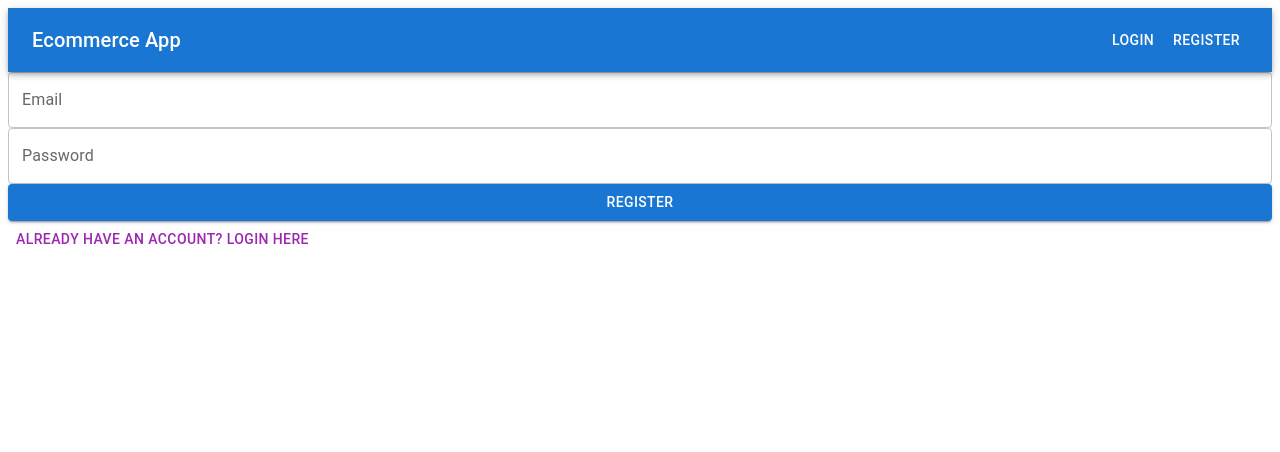
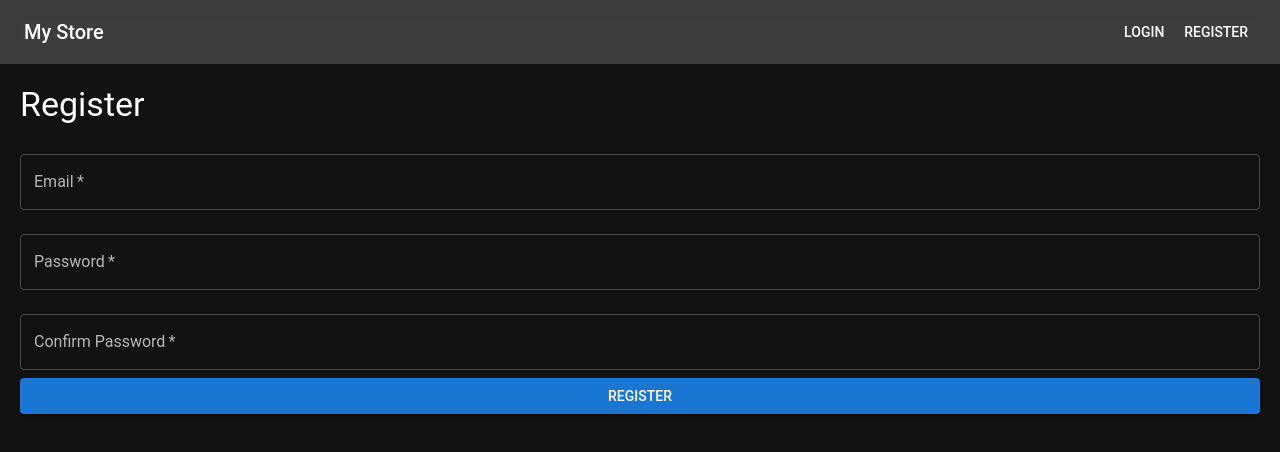
Before and after one commit to 0x5un5h1n3/ecommerce-app, a React (Create React App) app: page /register in a window 1280 px wide. Shown: the top 452 px of the page. Built offline with nearby package versions, Linux system fonts and the light colour scheme.

Commit message:
Add username on Navbar, Fix  Navigations

```diff
--- a/package.json
+++ b/package.json
@@ -5,6 +5,7 @@
   "dependencies": {
     "@emotion/react": "^11.13.3",
     "@emotion/styled": "^11.13.0",
+    "@mui/icons-material": "^6.1.7",
     "@mui/material": "^6.1.7",
     "@testing-library/jest-dom": "^5.17.0",
     "@testing-library/react": "^13.4.0",
--- a/src/App.js
+++ b/src/App.js
@@ -1,51 +1,261 @@
-import React, { useState } from "react";
-import { BrowserRouter, Routes, Route } from "react-router-dom";
+import React, { useState, useEffect } from "react";
+import {
+  BrowserRouter as Router,
+  Routes,
+  Route,
+  Navigate,
+} from "react-router-dom";
+import { ThemeProvider, createTheme } from "@mui/material/styles";
+import CssBaseline from "@mui/material/CssBaseline";
 import Navbar from "./components/Navbar";
 import ProductList from "./components/ProductList";
 import Cart from "./components/Cart";
+import LoginForm from "./components/LoginForm";
 import RegisterForm from "./components/RegisterForm";
-import LoginForm from "./components/LoginForm";
+import { Snackbar, Alert } from "@mui/material";
 
-const App = () => {
+// Sample product data with images
+const initialProducts = [
+  {
+    id: 1,
+    name: "Laptop",
+    price: 999.99,
+    image: "https://via.placeholder.com/150",
+    description: "High-performance laptop",
+    category: "Electronics",
+  },
+  {
+    id: 2,
+    name: "Smartphone",
+    price: 599.99,
+    image: "https://via.placeholder.com/150",
+    description: "Latest model smartphone",
+    category: "Electronics",
+  },
+  {
+    id: 3,
+    name: "Headphones",
+    price: 199.99,
+    image: "https://via.placeholder.com/150",
+    description: "Noise-cancelling headphones",
+    category: "Accessories",
+  },
+  {
+    id: 4,
+    name: "Smartwatch",
+    price: 249.99,
+    image: "https://via.placeholder.com/150",
+    description: "Advanced smartwatch",
+    category: "Wearables",
+  },
+  {
+    id: 5,
+    name: "Tablet",
+    price: 349.99,
+    image: "https://via.placeholder.com/150",
+    description: "Portable tablet",
+    category: "Electronics",
+  },
+  {
+    id: 6,
+    name: "Wireless Earbuds",
+    price: 129.99,
+    image: "https://via.placeholder.com/150",
+    description: "True wireless earbuds",
+    category: "Accessories",
+  },
+];
+
+// Create a theme
+const theme = createTheme({
+  palette: {
+    mode: "dark",
+    primary: {
+      main: "#1976d2",
+    },
+    background: {
+      default: "#121212",
+      paper: "#1e1e1e",
+    },
+  },
+  typography: {
+    fontFamily: "Roboto, Arial, sans-serif",
+  },
+});
+
+function App() {
   const [user, setUser] = useState(null);
   const [cart, setCart] = useState([]);
+  const [products, setProducts] = useState(initialProducts);
+  const [snackbar, setSnackbar] = useState({
+    open: false,
+    message: "",
+    severity: "success",
+  });
 
   const handleLogin = (userData) => {
-    setUser(userData);
+    const user = {
+      email: userData.email,
+      name: userData.email.split("@")[0], // Extract name from email
+      id: Date.now(),
+    };
+    setUser(user);
+    showSnackbar("Login successful!");
   };
 
   const handleLogout = () => {
     setUser(null);
+    setCart([]);
+    showSnackbar("Logged out successfully.");
+  };
+
+  const handleRegister = (userData) => {
+    const user = {
+      email: userData.email,
+      name: userData.email.split("@")[0],
+      id: Date.now(),
+    };
+    setUser(user);
+    showSnackbar("Registration successful!");
+  };
+
+  const showSnackbar = (message, severity = "success") => {
+    setSnackbar({ open: true, message, severity });
+    setTimeout(() => {
+      setSnackbar({ open: false, message: "", severity: "success" });
+    }, 3000);
   };
 
   const addToCart = (product) => {
-    setCart([...cart, product]);
+    setCart((currentCart) => {
+      const existingProduct = currentCart.find(
+        (item) => item.id === product.id
+      );
+      if (existingProduct) {
+        return currentCart.map((item) =>
+          item.id === product.id
+            ? { ...item, quantity: (item.quantity || 1) + 1 }
+            : item
+        );
+      } else {
+        return [...currentCart, { ...product, quantity: 1 }];
+      }
+    });
   };
 
-  const removeFromCart = (product) => {
-    setCart(cart.filter((item) => item.id !== product.id));
+  const removeFromCart = (productToRemove) => {
+    setCart((currentCart) =>
+      currentCart.filter((item) => item.id !== productToRemove.id)
+    );
   };
 
+  const updateCartItemQuantity = (productId, newQuantity) => {
+    setCart((currentCart) =>
+      currentCart
+        .map((item) =>
+          item.id === productId ? { ...item, quantity: newQuantity } : item
+        )
+        .filter((item) => item.quantity > 0)
+    );
+  };
+
+  useEffect(() => {
+    const storedUser = localStorage.getItem("user");
+    const storedCart = localStorage.getItem("cart");
+
+    if (storedUser) {
+      setUser(JSON.parse(storedUser));
+    }
+
+    if (storedCart) {
+      setCart(JSON.parse(storedCart));
+    }
+  }, []);
+
+  useEffect(() => {
+    if (user) {
+      localStorage.setItem("user", JSON.stringify(user));
+    } else {
+      localStorage.removeItem("user");
+    }
+
+    localStorage.setItem("cart", JSON.stringify(cart));
+  }, [user, cart]);
+
   return (
-    <BrowserRouter>
-      <Navbar user={user} handleLogout={handleLogout} cart={cart} />
+    <ThemeProvider theme={theme}>
+      <CssBaseline />
+      <Router>
+        <div className="App">
+          <Navbar
+            user={user}
+            handleLogout={handleLogout}
+            cartItemCount={cart.reduce(
+              (total, item) => total + (item.quantity || 1),
+              0
+            )}
+          />
+          <Snackbar
+            open={snackbar.open}
+            autoHideDuration={3000}
+            onClose={() => setSnackbar({ ...snackbar, open: false })}
+            anchorOrigin={{ vertical: "top", horizontal: "center" }}
+          >
+            <Alert
+              onClose={() => setSnackbar({ ...snackbar, open: false })}
+              severity={snackbar.severity}
+              sx={{ width: "100%" }}
+            >
+              {snackbar.message}
+            </Alert>
+          </Snackbar>
           <Routes>
-        <Route path="/" element={<ProductList addToCart={addToCart} />} />
+            <Route
+              path="/"
+              element={
+                user ? (
+                  <ProductList products={products} addToCart={addToCart} />
+                ) : (
+                  <Navigate to="/login" />
+                )
+              }
+            />
             <Route
               path="/cart"
-          element={<Cart cart={cart} removeFromCart={removeFromCart} />}
+              element={
+                user ? (
+                  <Cart
+                    cartItems={cart}
+                    removeFromCart={removeFromCart}
+                    updateCartItemQuantity={updateCartItemQuantity}
+                  />
+                ) : (
+                  <Navigate to="/login" />
+                )
+              }
+            />
+            <Route
+              path="/login"
+              element={
+                user ? <Navigate to="/" /> : <LoginForm onLogin={handleLogin} />
+              }
             />
             <Route
               path="/register"
-          element={<RegisterForm handleLogin={handleLogin} />}
+              element={
+                user ? (
+                  <Navigate to="/" />
+                ) : (
+                  <RegisterForm onRegister={handleRegister} />
+                )
+              }
             />
-        <Route
-          path="/login"
-          element={<LoginForm handleLogin={handleLogin} />}
-        />
+            <Route path="*" element={<Navigate to="/" />} />
           </Routes>
-    </BrowserRouter>
+        </div>
+      </Router>
+    </ThemeProvider>
   );
-};
+}
 
 export default App;
--- a/src/components/LoginForm.js
+++ b/src/components/LoginForm.js
@@ -1,59 +1,49 @@
-import React from "react";
-import { useFormik } from "formik";
-import * as Yup from "yup";
-import { TextField, Button } from "@mui/material";
-import { useNavigate, Link } from "react-router-dom"; // Import Link here
+import React, { useState } from "react";
+import { TextField, Button, Typography } from "@mui/material";
 
-const LoginForm = ({ handleLogin }) => {
-  const navigate = useNavigate();
+const LoginForm = ({ onLogin }) => {
+  const [email, setEmail] = useState("");
+  const [password, setPassword] = useState("");
 
-  const formik = useFormik({
-    initialValues: {
-      email: "",
-      password: "",
-    },
-    validationSchema: Yup.object({
-      email: Yup.string().email("Invalid email").required("Email is required"),
-      password: Yup.string().required("Password is required"),
-    }),
-    onSubmit: (values, { setSubmitting }) => {
-      handleLogin(values);
-      navigate("/"); // Redirect to home after successful login
-      setSubmitting(false);
-    },
-  });
+  const handleSubmit = (e) => {
+    e.preventDefault();
+    onLogin({ email, password });
+  };
 
   return (
-    <form onSubmit={formik.handleSubmit}>
-      <TextField
-        fullWidth
-        id="email"
-        name="email"
-        label="Email"
-        type="email"
-        value={formik.values.email}
-        onChange={formik.handleChange}
-        error={formik.touched.email && Boolean(formik.errors.email)}
-        helperText={formik.touched.email && formik.errors.email}
-      />
-      <TextField
-        fullWidth
-        id="password"
-        name="password"
-        label="Password"
-        type="password"
-        value={formik.values.password}
-        onChange={formik.handleChange}
-        error={formik.touched.password && Boolean(formik.errors.password)}
-        helperText={formik.touched.password && formik.errors.password}
-      />
-      <Button color="primary" variant="contained" fullWidth type="submit">
-        Login
-      </Button>
-      <Button color="secondary" component={Link} to="/register">
-        Don't have an account? Register here
-      </Button>
-    </form>
+    <div style={{ padding: "20px" }}>
+      {" "}
+      <Typography variant="h4" component="h1" gutterBottom>
+        {" "}
+        Login{" "}
+      </Typography>{" "}
+      <form onSubmit={handleSubmit}>
+        {" "}
+        <TextField
+          label="Email"
+          variant="outlined"
+          fullWidth
+          margin="normal"
+          value={email}
+          onChange={(e) => setEmail(e.target.value)}
+          required
+        />{" "}
+        <TextField
+          label="Password"
+          type="password"
+          variant="outlined"
+          fullWidth
+          margin="normal"
+          value={password}
+          onChange={(e) => setPassword(e.target.value)}
+          required
+        />{" "}
+        <Button type="submit" variant="contained" color="primary" fullWidth>
+          {" "}
+          Login{" "}
+        </Button>{" "}
+      </form>{" "}
+    </div>
   );
 };
 
--- a/src/components/Navbar.js
+++ b/src/components/Navbar.js
@@ -1,25 +1,57 @@
 import React from "react";
-import { AppBar, Toolbar, Typography, Button } from "@mui/material";
+import {
+  AppBar,
+  Toolbar,
+  Typography,
+  Button,
+  IconButton,
+  Badge,
+} from "@mui/material";
 import { Link } from "react-router-dom";
+import ShoppingCartIcon from "@mui/icons-material/ShoppingCart";
+import AccountCircleIcon from "@mui/icons-material/AccountCircle";
 
-const Navbar = ({ user, handleLogout, cart }) => {
-  const totalItems = cart.length;
+const Navbar = ({ user, handleLogout, cartItemCount }) => {
+  return (
+    <AppBar
+      position="static"
+      style={{
+        backdropFilter: "blur(10px)",
+        backgroundColor: "rgba(255, 255, 255, 0.1)",
+        boxShadow: "none",
+      }}
+    >
+      <Toolbar>
+        <Typography
+          variant="h6"
+          component={Link}
+          to="/"
+          style={{
+            flexGrow: 1,
+            color: "inherit",
+            textDecoration: "none",
+          }}
+        >
+          My Store
+        </Typography>
 
-  return (
-    <AppBar position="static">
-      <Toolbar>
-        <Typography variant="h6" component="h1" style={{ flexGrow: 1 }}>
-          <Link to="/" style={{ color: "white", textDecoration: "none" }}>
-            Ecommerce App
-          </Link>
-        </Typography>
         {user ? (
           <>
+            <IconButton color="inherit">
+              <AccountCircleIcon />
+              <Typography variant="body2" style={{ marginLeft: "8px" }}>
+                {user.name}
+              </Typography>
+            </IconButton>
+
+            <IconButton component={Link} to="/cart" color="inherit">
+              <Badge badgeContent={cartItemCount} color="error">
+                <ShoppingCartIcon />
+              </Badge>
+            </IconButton>
+
             <Button color="inherit" onClick={handleLogout}>
               Logout
-            </Button>
-            <Button color="inherit" component={Link} to="/cart">
-              Cart ({totalItems})
             </Button>
           </>
         ) : (
--- a/src/components/RegisterForm.js
+++ b/src/components/RegisterForm.js
@@ -1,60 +1,81 @@
-import React from "react";
-import { useFormik } from "formik";
-import * as Yup from "yup";
-import { TextField, Button } from "@mui/material";
-import { useNavigate, Link } from "react-router-dom"; // Import Link here
+import React, { useState } from "react";
+import { TextField, Button, Typography } from "@mui/material";
+import { useNavigate } from "react-router-dom";
 
-const RegisterForm = ({ handleLogin }) => {
+const RegisterForm = ({ onRegister }) => {
+  const [email, setEmail] = useState("");
+  const [password, setPassword] = useState("");
+  const [confirmPassword, setConfirmPassword] = useState("");
+  const [error, setError] = useState("");
   const navigate = useNavigate();
 
-  const formik = useFormik({
-    initialValues: {
-      email: "",
-      password: "",
-    },
-    validationSchema: Yup.object({
-      email: Yup.string().email("Invalid email").required("Email is required"),
-      password: Yup.string().required("Password is required"),
-    }),
-    onSubmit: (values, { setSubmitting }) => {
-      // Handle registration logic here
-      handleLogin(values); // Optionally log in the user after registration
-      navigate("/login"); // Redirect to login after registration
-      setSubmitting(false);
-    },
-  });
+  const handleSubmit = (e) => {
+    e.preventDefault();
+
+    // Validation
+    if (password !== confirmPassword) {
+      setError("Passwords do not match");
+      return;
+    }
+
+    if (password.length < 6) {
+      setError("Password must be at least 6 characters");
+      return;
+    }
+
+    // Clear any previous errors
+    setError("");
+
+    // Proceed with registration
+    onRegister({ email });
+    navigate("/");
+  };
 
   return (
-    <form onSubmit={formik.handleSubmit}>
+    <div style={{ padding: "20px" }}>
+      <Typography variant="h4" component="h1" gutterBottom>
+        Register
+      </Typography>
+      <form onSubmit={handleSubmit}>
         <TextField
+          label="Email"
+          variant="outlined"
           fullWidth
-        id="email"
-        name="email"
-        label="Email"
-        type="email"
-        value={formik.values.email}
-        onChange={formik.handleChange}
-        error={formik.touched.email && Boolean(formik.errors.email)}
-        helperText={formik.touched.email && formik.errors.email}
+          margin="normal"
+          value={email}
+          onChange={(e) => setEmail(e.target.value)}
+          required
         />
         <TextField
-        fullWidth
-        id="password"
-        name="password"
           label="Password"
           type="password"
-        value={formik.values.password}
-        onChange={formik.handleChange}
-        error={formik.touched.password && Boolean(formik.errors.password)}
-        helperText={formik.touched.password && formik.errors.password}
+          variant="outlined"
+          fullWidth
+          margin="normal"
+          value={password}
+          onChange={(e) => setPassword(e.target.value)}
+          required
         />
-      <Button color="primary" variant="contained" fullWidth type="submit">
+        <TextField
+          label="Confirm Password"
+          type="password"
+          variant="outlined"
+          fullWidth
+          margin="normal"
+          value={confirmPassword}
+          onChange={(e) => setConfirmPassword(e.target.value)}
+          required
+        />
+        {error && (
+          <Typography color="error" variant="body2">
+            {error}
+          </Typography>
+        )}
+        <Button type="submit" variant="contained" color="primary" fullWidth>
           Register
         </Button>
-      <Button color="secondary" component={Link} to="/login">
-        Already have an account? Login here
-      </Button>
       </form>
+    </div>
   );
 };
 
--- /dev/null
+++ b/src/styles/global.css
@@ -0,0 +1,38 @@
+body {
+  margin: 0;
+  padding: 0;
+  font-family: "Roboto", sans-serif;
+  background: linear-gradient(135deg, #667eea 0%, #764ba2 100%);
+  min-height: 100vh;
+  color: #333;
+}
+
+.glass-container {
+  background: rgba(255, 255, 255, 0.2);
+  border-radius: 16px;
+  backdrop-filter: blur(10px);
+  border: 1px solid rgba(255, 255, 255, 0.125);
+  box-shadow: 0 8px 32px 0 rgba(31, 38, 135, 0.37);
+  padding: 2rem;
+  margin: 2rem auto;
+  max-width: 500px;
+}
+
+.form-container {
+  display: flex;
+  flex-direction: column;
+  gap: 1rem;
+}
+
+body {
+  background: linear-gradient(135deg, #e0e0e0, #ffffff);
+  font-family: "Roboto", sans-serif;
+}
+
+.glass {
+  backdrop-filter: blur(10px);
+  background: rgba(255, 255, 255, 0.2);
+  border-radius: 15px;
+  border: 1px solid rgba(255, 255, 255, 0.3);
+  box-shadow: 0 4px 30px rgba(0, 0, 0, 0.1);
+}
```
Also changed, not shown: src/components/Cart.js (+19 -9 lines), src/components/ProductList.js (+27 -37 lines), 1 other file (tests, documents, lock files or other folders). Lines whose indentation alone changed are shown as unchanged.
